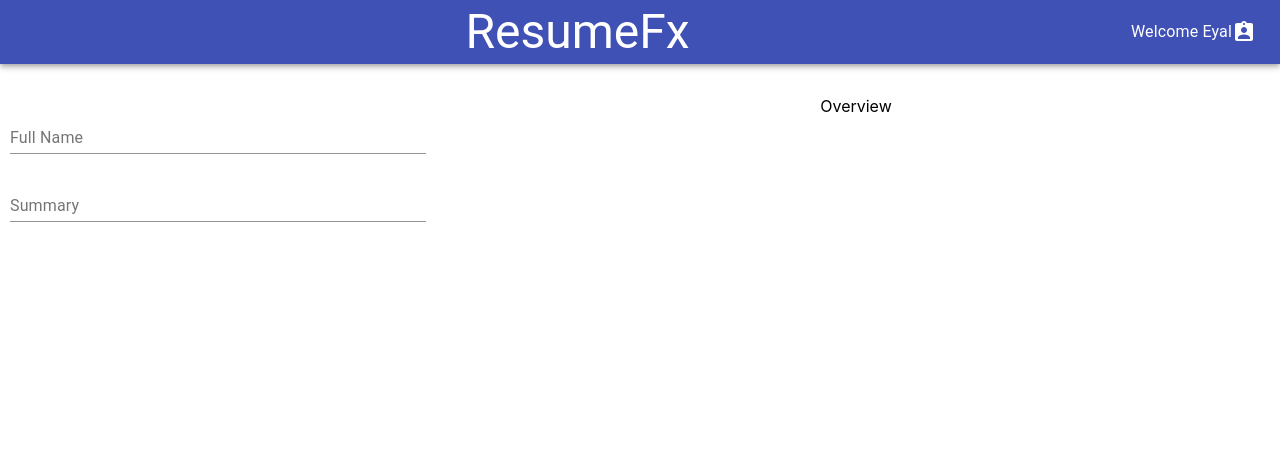
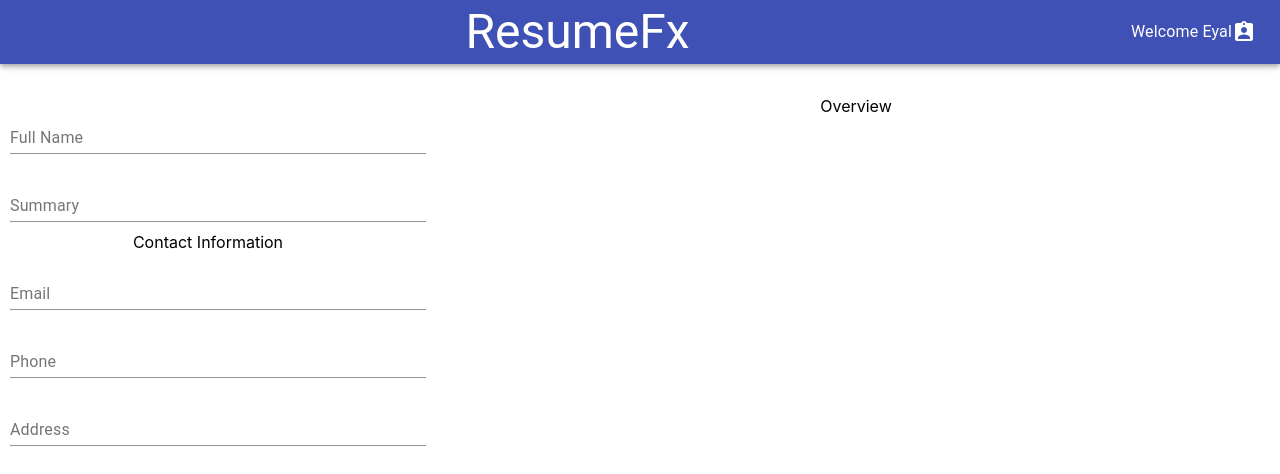
Before and after one commit to Nomiki/CVGator, a React (Create React App) app in the folder frontend/: page / in a window 1280 px wide. Shown: the top 474 px of the page. Built offline with nearby package versions, Linux system fonts and the light colour scheme; no server answers.

Commit message:
Generallizing form part 2

```diff
--- a/frontend/src/components/ResumeForm.tsx
+++ b/frontend/src/components/ResumeForm.tsx
@@ -18,7 +18,6 @@ const ResumeForm: React.FC<IResume> = (props) => {
 
   const fetchResume = async () => {
     let res = await ResumeApi.get("2");
-    formGenerator();
     console.log("hook fetched!");
     if (res) {
       console.log(res);
@@ -30,32 +29,41 @@ const ResumeForm: React.FC<IResume> = (props) => {
 
   const classes = useStyles();
 
-  const formGenerator = () => {
-
-    const fields = Object.keys(metaResume);
+  const formGenerator = (item: any, metadata: any, prefix: string = "", i: number = 0) => {
+    const fields = Object.keys(metadata);
     console.log(fields);
-
-    const elements = [];
-
+    let elements: any[] = [];
     for (const field of fields) {
-      const metaData = metaResume[field];
-      switch (metaData.type) {
+      const fieldMetadata = metadata[field];
+      switch (fieldMetadata.type) {
         case "text":
         case "multiline":
           elements.push(
-            <div>
+            <div key={i++}>
               <CV_TextBox
-                name={field}
-                {...metaData}
+                name={prefix + field}
+                {...fieldMetadata}
                 className={classes.textFieldStyle}
-                value={(resume as any)[field]}
+                value={item && item[field]}
                 onChange={onChangeName}
               ></CV_TextBox>
             </div>
           );
-
+          break;
+        case "complex":
+          const title = <div key={i++}>{fieldMetadata["display"]}</div>;
+          const innerElements = formGenerator(
+            item[field],
+            fieldMetadata["innerDefinition"],
+            `${field}.`, i
+          );
+          i+= elements.length;
+          const allElements = [title, ...innerElements];
+          console.log("All elements ", allElements);
+          elements = elements.concat(allElements);
+          console.log("After concat", elements);
+          break;
       }
-
     }
 
     return elements;
@@ -69,6 +77,23 @@ const ResumeForm: React.FC<IResume> = (props) => {
     });
   }, []);
 
+  const changeResume = (part: any, fieldArr: string[], value: any) => {
+    console.log("Rec", part, fieldArr, value)
+    if (fieldArr.length === 0) {
+      return;
+    }
+    if (fieldArr.length === 1) {
+      part[fieldArr[0]] = value;
+      return;
+    }
+
+    const currField = fieldArr[0];
+    fieldArr.splice(0, 1);
+    changeResume(part[currField], fieldArr, value);
+
+    return;
+  }
+
   const onChangeName = (event: any) => {
     console.log(
       "handler trying to change",
@@ -76,18 +101,20 @@ const ResumeForm: React.FC<IResume> = (props) => {
       "with value:",
       event.target.value
     );
-    const newResume = { ...resume, [event.target.name]: event.target.value };
+    const path = event.target.name.split(".");
+
+    const newResume = {
+       ...resume,
+    };
+    changeResume(newResume, path, event.target.value);
+
+    console.log("New Resume", newResume);
     setResume(newResume);
   };
 
-
-  console.log(formGenerator());
-
   return (
     <span>
-      <div>
-        {formGenerator()}
-      </div>
+      <div>{resume && formGenerator(resume, metaResume)}</div>
     </span>
   );
 };
```
Also changed, not shown: 1 other file (tests, documents, lock files or other folders).
